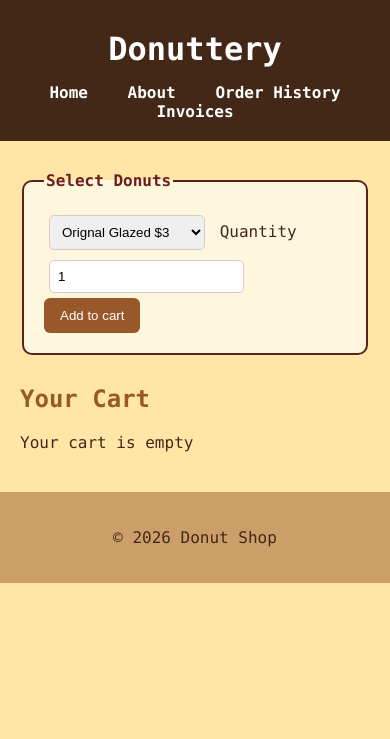
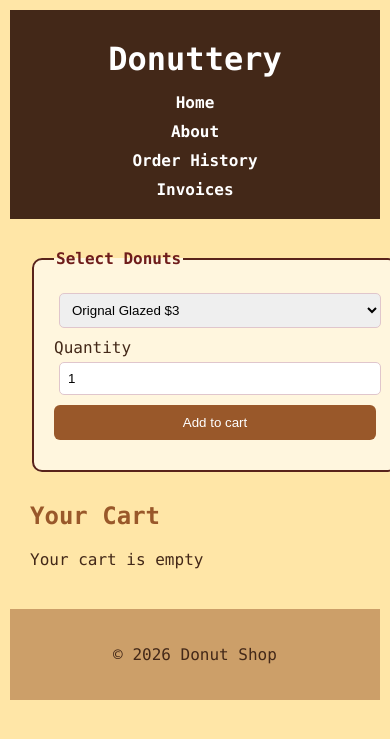
Before and after one commit to st25034/CSC2-flask-internal, a Flask app: page / in a window 390 px wide. Shown: the top 739 px of the page. Run offline with Flask 3, Linux system fonts and the light colour scheme.

Commit message:
Added @media queries to create mobile responsive layout

```diff
--- a/static/css/style.css
+++ b/static/css/style.css
@@ -115,3 +115,44 @@ footer {
     margin-top: 40px;
     background-color: #CC9F69;
 }
+
+@media (max-width: 600px) {
+    body {
+        padding: 10px;
+    }
+
+    header {
+        text-align: center;
+    }
+
+    nav {
+        display: flex;
+        flex-direction: column;
+        gap: 10px;
+    }
+
+    nav a {
+        display: block;
+        text-align: center;
+    }
+
+    main {
+        width: 100%;
+    }
+
+    fieldset {
+        width: auto;
+    }
+
+    select,
+    input,
+    button {
+        width: 100%;
+        box-sizing: border-box;
+        margin-bottom: 10px;
+    }
+
+    ul {
+        padding-left: 20px;
+    }
+}
```
